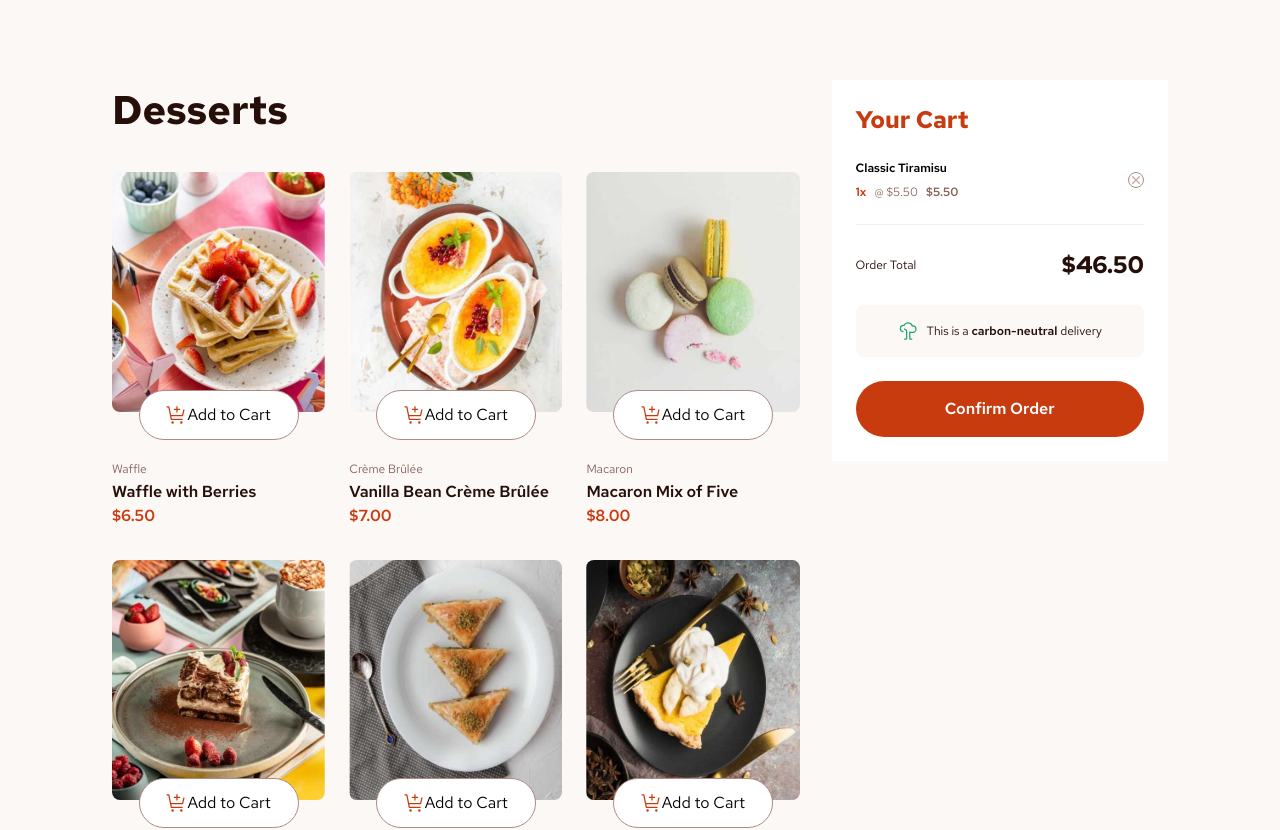
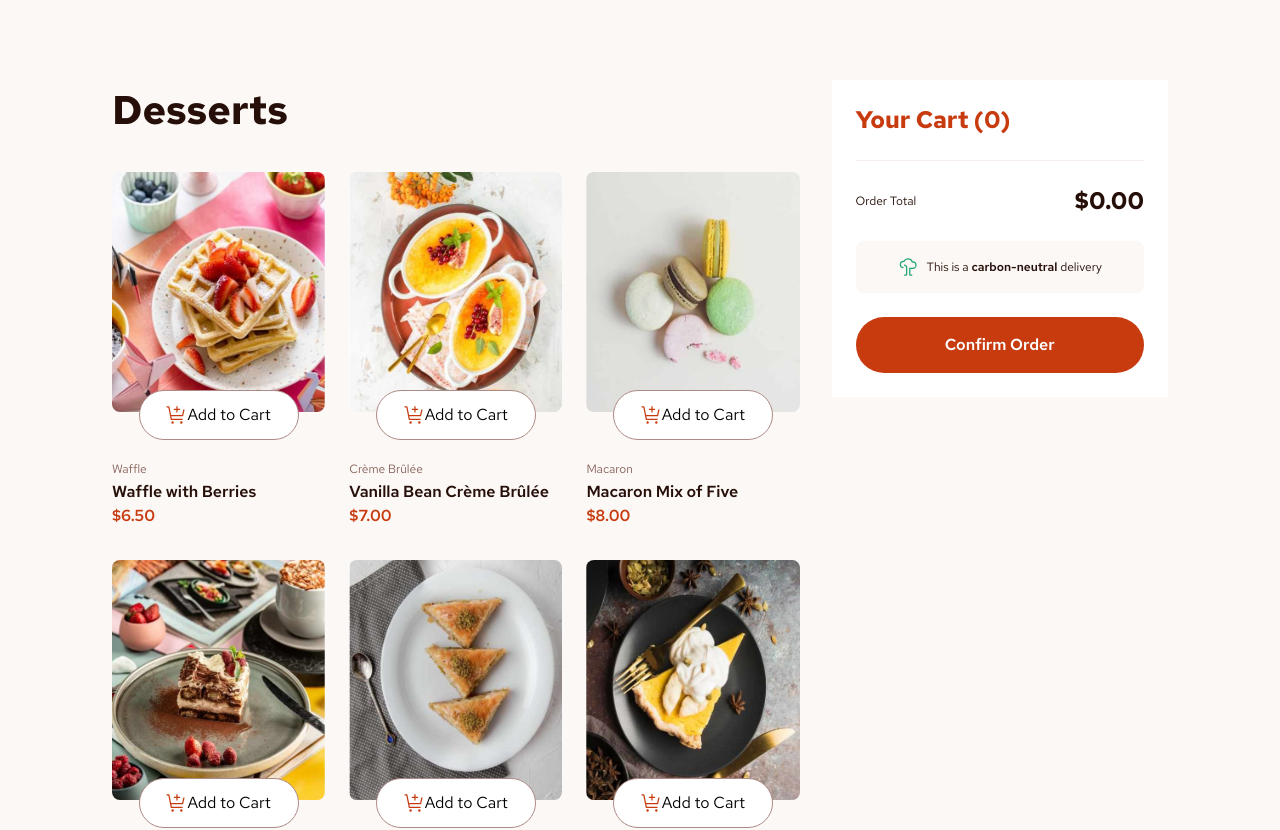
Before and after one commit to flavin-jr/Product-List-With-Cart, a React (Vite) app: page / in a window 1280 px wide. Shown: the top 830 px of the page. Built offline with nearby package versions, Linux system fonts and the light colour scheme.

Commit message:
feat: add item to cart function

```diff
--- a/src/app.tsx
+++ b/src/app.tsx
@@ -6,6 +6,11 @@ interface FoodDetails {
   name: string;
   price: number;
   image: string;
+}
+interface FoodCartDisplay {
+  name: string;
+  price: number;
+  quantity: number;
 }
 
 export function App() {
@@ -77,18 +82,27 @@ export function App() {
 
 
   const [isCartEmpty, setIsCartEmpty] = useState(false);
-  const [cartList, setCartList] = useState<{ name: string, price: number, quantity: number }[]>([]);
+  const [cartList, setCartList] = useState<FoodCartDisplay[]>([]);
 
-  // function addToCart(name: string, price: number, quantity: number) {
+  function addToCart(food: FoodCartDisplay) {
 
-  //   setIsFoodAddedToCart(true)
-  //   setCartList([...cartList, {
-  //     name: name,
-  //     price: price,
-  //     quantity: quantity
-  //   }]);
-  // }
+    const index = cartList.findIndex((item: FoodCartDisplay) => {
+      return item.name === food.name;
+    })
 
+    if (index === -1) {
+      setCartList([...cartList, food])
+      return;
+    }
+    const updatedCartList = [...cartList]
+    updatedCartList.splice(index, 1, food)
+    setCartList(updatedCartList)
+
+
+  }
+  const OrderTotal = cartList.reduce((acc, item) => {
+    return acc + (item.price * item.quantity);
+  }, 0)
 
   return (
     <div className="px-28 py-20 flex w-full gap-8 ">
@@ -99,7 +113,7 @@ export function App() {
           {
             foodData.map(food => (
 
-              <FoodCard type={food.type} name={food.name} price={food.price} image={food.image} />
+              <FoodCard key={food.name} type={food.type} name={food.name} price={food.price} image={food.image} cartList={cartList} addToCart={addToCart} />
             ))
           }
 
@@ -107,7 +121,7 @@ export function App() {
       </div>
       <div className="w-[384px] p-6 bg-white flex flex-col h-fit gap-6">
 
-        <h2 className="text-2xl text-der font-bold">Your Cart</h2>
+        <h2 className="text-2xl text-der font-bold">Your Cart ({cartList.length})</h2>
         {isCartEmpty ? (
           <div className="flex flex-col gap-4 items-center">
             <img src="public/assets/images/illustration-empty-cart.svg" alt="" />
@@ -116,13 +130,15 @@ export function App() {
           </div>
         ) : (
           <div className="flex flex-col gap-6">
+            {cartList.map(item => (
+
               <div className="flex items-center justify-between">
                 <div className="flex flex-col gap-2">
-                <p className="text-xs font-semibold">Classic Tiramisu</p>
+                  <p className="text-xs font-semibold">{item.name}</p>
                   <div className="flex gap-2">
-                  <p className="text-der font-semibold text-xs">1x</p>
-                  <p className="text-esor-500 text-xs">@ $5.50</p>
-                  <p className="text-esor-500 font-semibold text-xs">$5.50</p>
+                    <p className="text-der font-semibold text-xs">{item.quantity}x</p>
+                    <p className="text-esor-500 text-xs">@ ${item.price.toFixed(2)}</p>
+                    <p className="text-esor-500 font-semibold text-xs">${(item.quantity * item.price).toFixed(2)}</p>
                   </div>
                 </div>
                 <button className="border border-esor-400 rounded-full p-0.5">
@@ -130,10 +146,11 @@ export function App() {
                   <img src="public/assets/images/icon-remove-item.svg" alt="remove icon" />
                 </button>
               </div>
+            ))}
             <div className="h-px bg-esor-100"></div>
             <div className="flex items-center justify-between">
               <p className="text-esor-900 text-xs">Order Total</p>
-              <p className="text-2xl text-esor-900 font-bold">$46.50</p>
+              <p className="text-2xl text-esor-900 font-bold">${OrderTotal.toFixed(2)}</p>
             </div>
             <div className="flex items-center justify-center gap-2 bg-esor-50 p-4 rounded-lg">
               <img src="public/assets/images/icon-carbon-neutral.svg" alt="carbon neutral icon" />
--- a/src/components/food-card.tsx
+++ b/src/components/food-card.tsx
@@ -1,11 +1,16 @@
 import { useState } from "react";
-
+interface FoodCartDisplay {
+    name: string;
+    price: number;
+    quantity: number;
+}
 interface FoodCardProps {
     type: string;
     name: string;
     price: number;
     image: string;
-
+    cartList: FoodCartDisplay[];
+    addToCart: (food: FoodCartDisplay) => void;
 
 }
 export function FoodCard(props: FoodCardProps) {
@@ -14,17 +19,23 @@ export function FoodCard(props: FoodCardProps) {
 
     const [isFoodAddedToCart, setIsFoodAddedToCart] = useState(false);
     const [foodQuantity, setFoodQuantity] = useState(1);
-
+    function handleFoodAddedToCart() {
+        setIsFoodAddedToCart(true)
+    }
     function handleDecrementFood() {
         if (foodQuantity === 1) {
             setIsFoodAddedToCart(false)
             return
         }
         setFoodQuantity(foodQuantity - 1)
+        props.addToCart({ name: props.name, price: props.price, quantity: foodQuantity - 1 })
+
     }
+
     function handleIncrementFood() {
 
         setFoodQuantity(foodQuantity + 1)
+        props.addToCart({ name: props.name, price: props.price, quantity: foodQuantity + 1 })
     }
     return (
         <div className="flex flex-col  gap-4">
@@ -46,7 +57,7 @@ export function FoodCard(props: FoodCardProps) {
                     </div>
 
                 ) : (
-                    <button onClick={() => setIsFoodAddedToCart(true)} className="flex items-center justify-center w-40 rounded-full bg-white border border-esor-400 py-3 -mt-[22px]">
+                    <button onClick={() => { setIsFoodAddedToCart(true); props.addToCart({ name: props.name, price: props.price, quantity: foodQuantity }) }} className="flex items-center justify-center w-40 rounded-full bg-white border border-esor-400 py-3 -mt-[22px]">
                         <img src="public/assets/images/icon-add-to-cart.svg" alt="" />
                         Add to Cart
 
```
Lines whose indentation alone changed are shown as unchanged.
